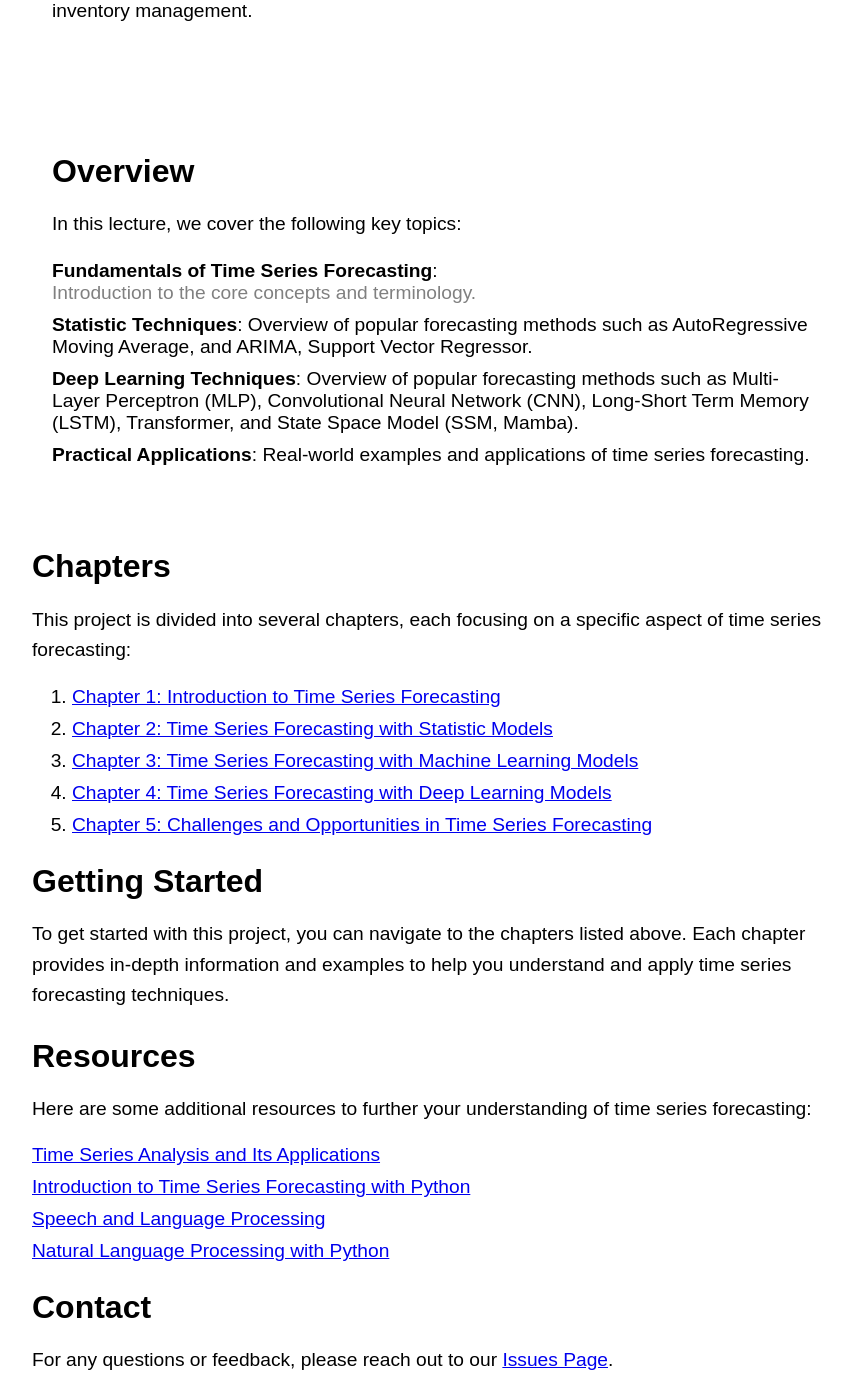
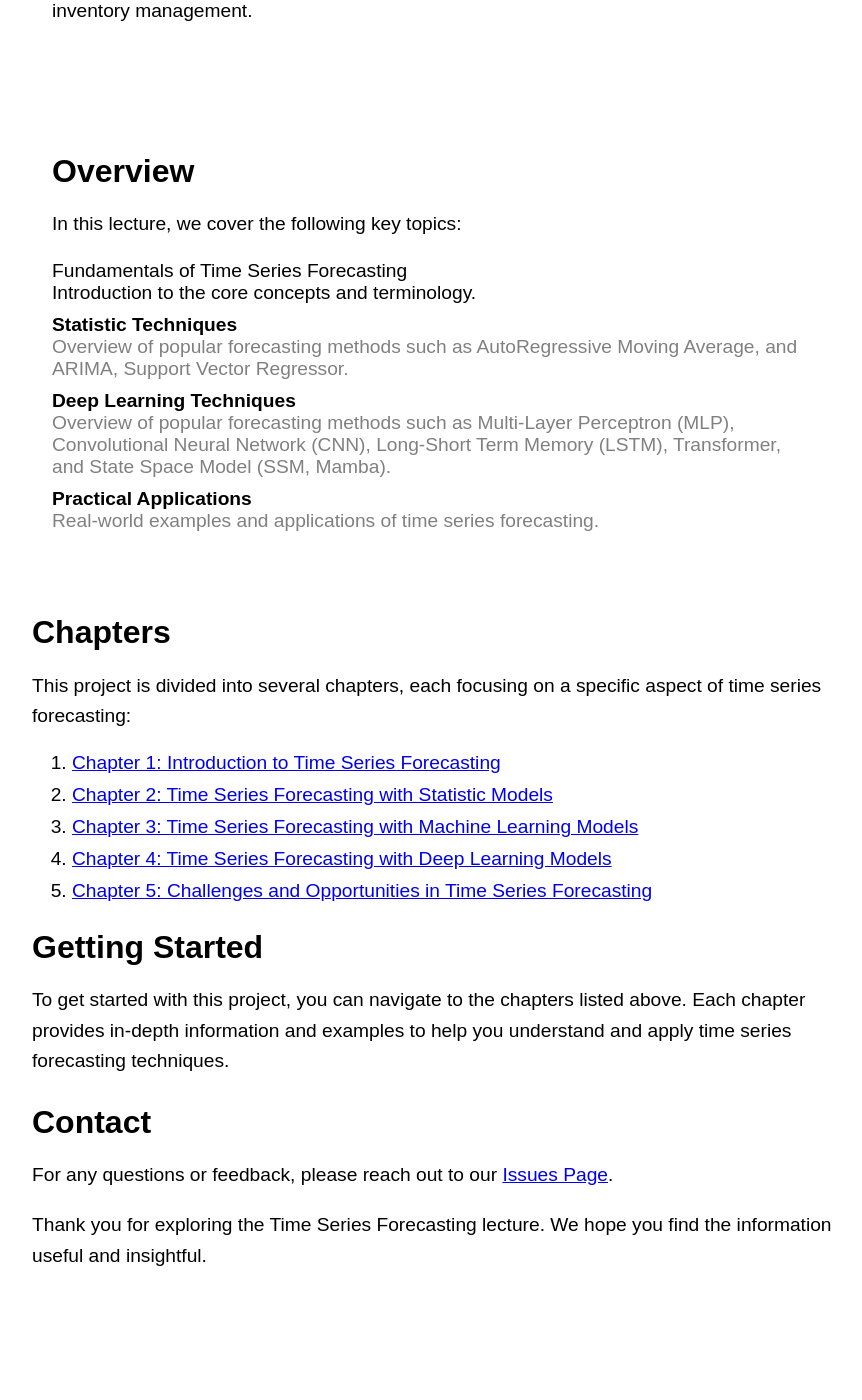
Before and after one commit to JiangYou2025/JiangYou2025.github.io, a Jekyll site: the page built from index.markdown, in a window 1280 px wide and 1400 px high, scrolled down 804 px. Shown: the whole window, without its empty margins (208-1070 px from the left). Built offline with Jekyll 4.4.1, drawn with Linux system fonts in a browser that asks for light colours; after the commit the page ends 2136 px from its top, so only the background shows below that.

Commit message:
Update index.markdown

```diff
--- a/index.markdown
+++ b/index.markdown
@@ -22,13 +22,19 @@ title: Introduction to Deep Learning for Time Series Forecasting
     <h2>Overview</h2>
     <p>In this lecture, we cover the following key topics:</p>
   </div>
-  <ul>
-    <li><strong>Fundamentals of Time Series Forecasting</strong>:
-      <div class="topics-list">Introduction to the core concepts and terminology.</div>
+   <ul>
+    <li><div class="list-content strong">Fundamentals of Time Series Forecasting</div>
+      <div class="list-content">Introduction to the core concepts and terminology.</div>
     </li>
-    <li><strong>Statistic Techniques</strong>: Overview of popular forecasting methods such as AutoRegressive Moving Average, and ARIMA, Support Vector Regressor.</li>
-    <li><strong>Deep Learning Techniques</strong>: Overview of popular forecasting methods such as Multi-Layer Perceptron (MLP), Convolutional Neural Network (CNN), Long-Short Term Memory (LSTM), Transformer, and State Space Model (SSM, Mamba).</li>
-    <li><strong>Practical Applications</strong>: Real-world examples and applications of time series forecasting.</li>
+    <li><strong>Statistic Techniques</strong>
+      <div class="topics-list">Overview of popular forecasting methods such as AutoRegressive Moving Average, and ARIMA, Support Vector Regressor.</div>
+    </li>
+    <li><strong>Deep Learning Techniques</strong>
+      <div class="topics-list">Overview of popular forecasting methods such as Multi-Layer Perceptron (MLP), Convolutional Neural Network (CNN), Long-Short Term Memory (LSTM), Transformer, and State Space Model (SSM, Mamba).</div>
+    </li>
+    <li><strong>Practical Applications</strong>
+      <div class="topics-list">Real-world examples and applications of time series forecasting.</div>
+    </li>
   </ul>
 </div>
 
@@ -46,14 +52,15 @@ This project is divided into several chapters, each focusing on a specific aspec
 
 To get started with this project, you can navigate to the chapters listed above. Each chapter provides in-depth information and examples to help you understand and apply time series forecasting techniques.
 
+<!--
 ## Resources
-
 Here are some additional resources to further your understanding of time series forecasting:
 
 - [Time Series Analysis and Its Applications](https://www.springer.com/gp/book/9783319524511)
 - [Introduction to Time Series Forecasting with Python](https://www.oreilly.com/library/view/introduction-to-time/9781491969274/)
 - [Speech and Language Processing](https://web.stanford.edu/~jurafsky/slp3/)
 - [Natural Language Processing with Python](https://www.oreilly.com/library/view/natural-language-processing/9780596516499/)
+-->
 
 ## Contact
 <!---
```
